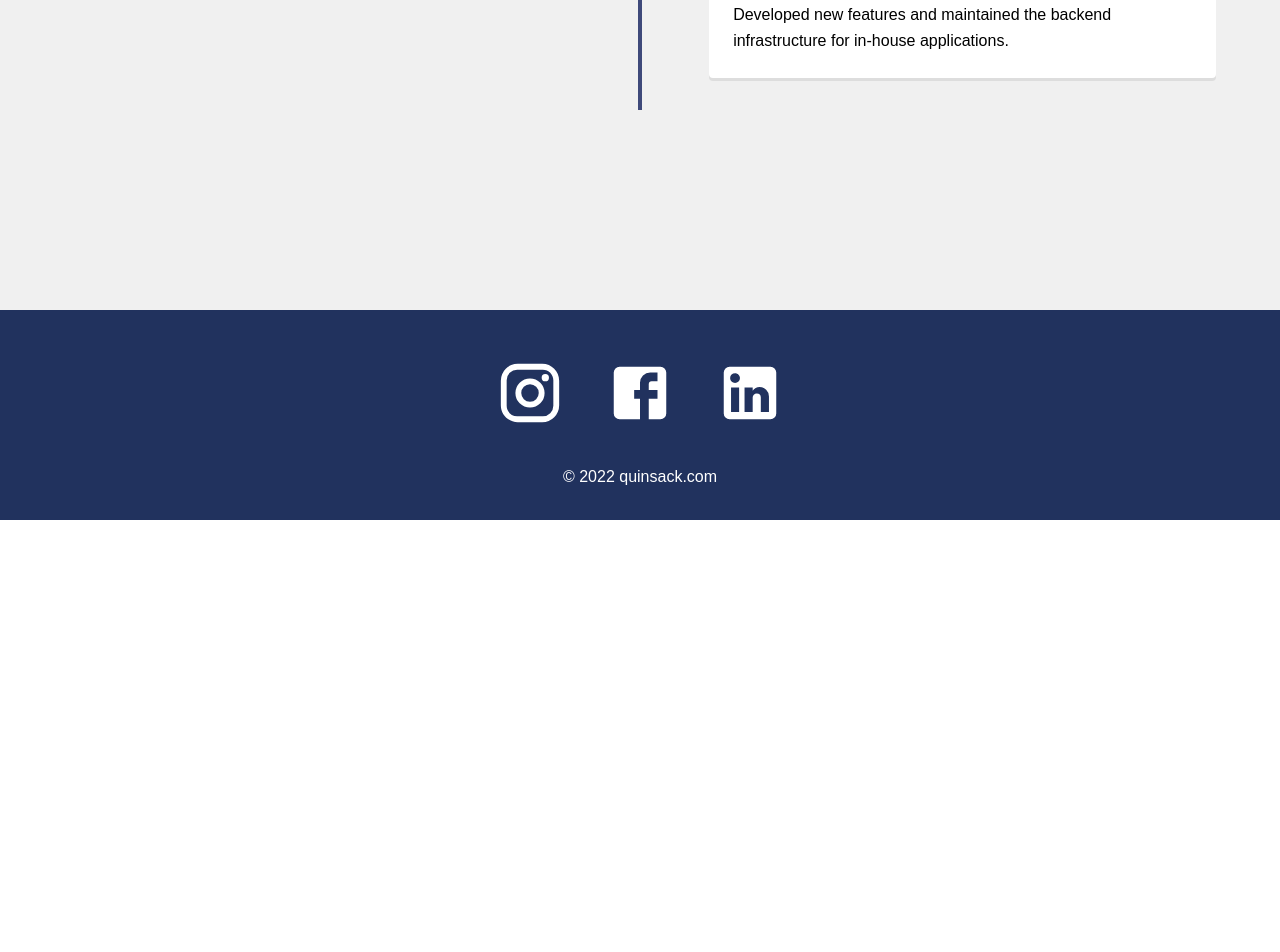
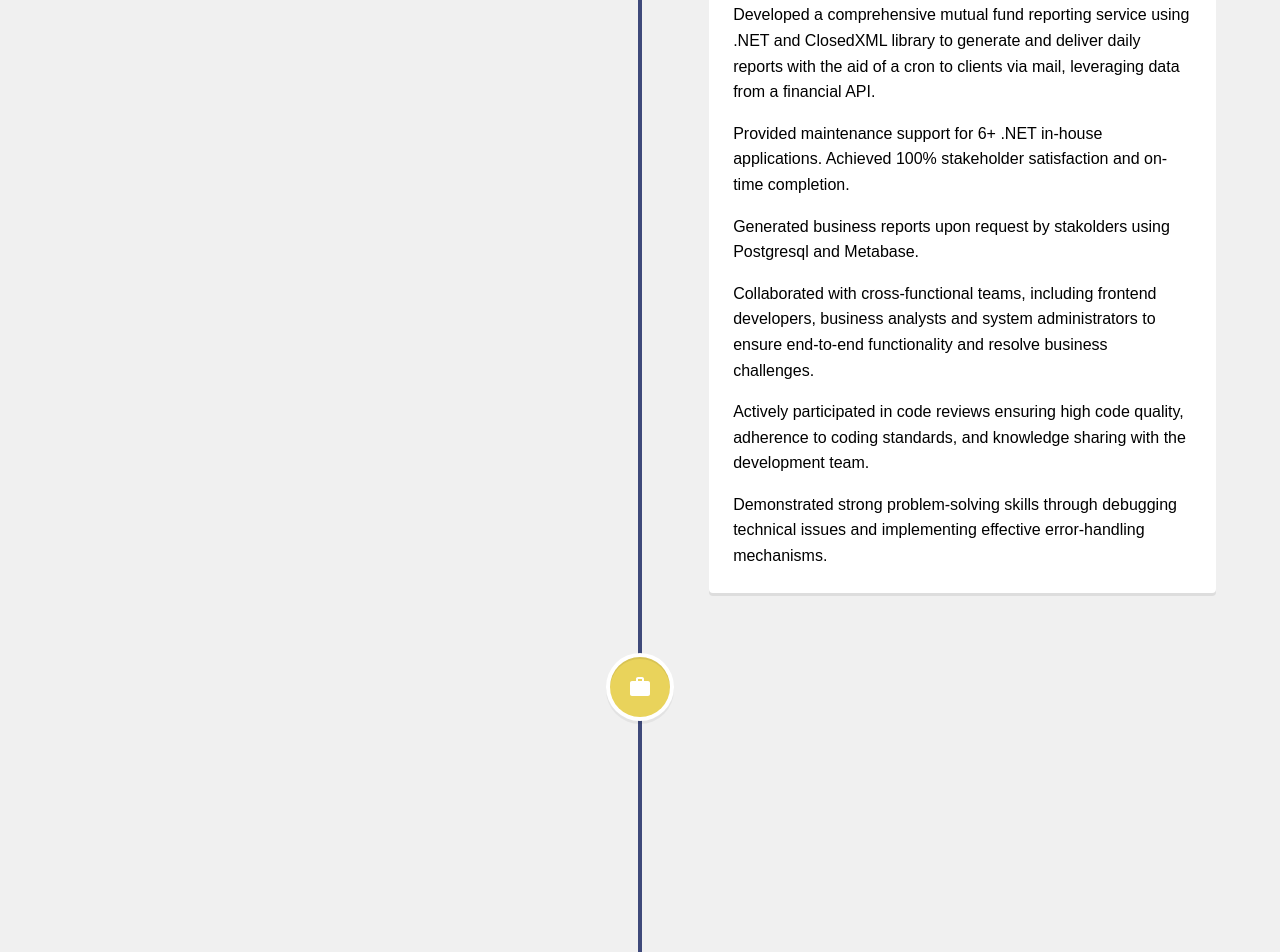
Before and after one commit to QuinSack/my_portfolio, a React (Create React App) app: page /experience in a window 1280 px wide. Shown: the part 720-1672 px from the top of the page. Before the commit the page ends 1240 px from the top, so only its background shows below. Built offline with nearby package versions, Linux system fonts and the light colour scheme.

Commit message:
restructred experience section

```diff
--- a/src/pages/Experience.js
+++ b/src/pages/Experience.js
@@ -55,18 +55,59 @@ function Experience() {
 
         <VerticalTimelineElement
           className="vertical-timeline-element--work"
-          date="2022 - Present"
+          date="November 2022 - October 2023"
           iconStyle={{ background: "#e9d35b", color: "#fff" }}
           icon={<WorkIcon />}
         >
           <h3 className="vertical-timeline-element-title">
-            Back End Engineer - Petra Trust Company Limited
+            Backend Developer - Petra Trust Company Limited
           </h3>
           <h4 className="vertical-timeline-element-subtitle">
             Dzorwulu
           </h4>
           <p>
-            Developed new features and maintained the backend infrastructure for in-house applications.
+            Developed a comprehensive mutual fund reporting service using .NET and ClosedXML library to generate and deliver daily reports with the aid of a cron to clients via mail, leveraging data from a financial API.
+          </p>
+          <p>
+            Provided maintenance support for 6+ .NET in-house applications. Achieved 100% stakeholder satisfaction and on-time completion.
+          </p>
+          <p>
+            Generated business reports upon request by stakolders using Postgresql and Metabase.
+          </p>
+          <p>
+            Collaborated with cross-functional teams, including frontend developers, business analysts and system administrators to ensure end-to-end functionality and resolve business challenges.
+          </p>
+          <p>
+            Actively participated in code reviews ensuring high code quality, adherence to coding standards, and knowledge sharing with the development team.
+          </p>
+          <p>
+            Demonstrated strong problem-solving skills through debugging technical issues and implementing effective error-handling mechanisms.
+          </p>
+        </VerticalTimelineElement>
+
+        <VerticalTimelineElement
+          className="vertical-timeline-element--work"
+          date="April 2023 - Present"
+          iconStyle={{ background: "#e9d35b", color: "#fff" }}
+          icon={<WorkIcon />}
+        >
+          <h3 className="vertical-timeline-element-title">
+            Frontend Developer - Jupeta Technologies
+          </h3>
+          <h4 className="vertical-timeline-element-subtitle">
+              Contract
+          </h4>
+          <p>
+            Assisted in the development of user interfaces for client projects using React.
+          </p>
+          <p>
+            Collaborated with team members to implement new features and enhance existing ones.
+          </p>
+          <p>
+            Participated actively in code reviews and provided constructive feedback.
+          </p>
+          <p>
+            Troubleshot and debugged technical issues.
           </p>
         </VerticalTimelineElement>
       </VerticalTimeline>
```
